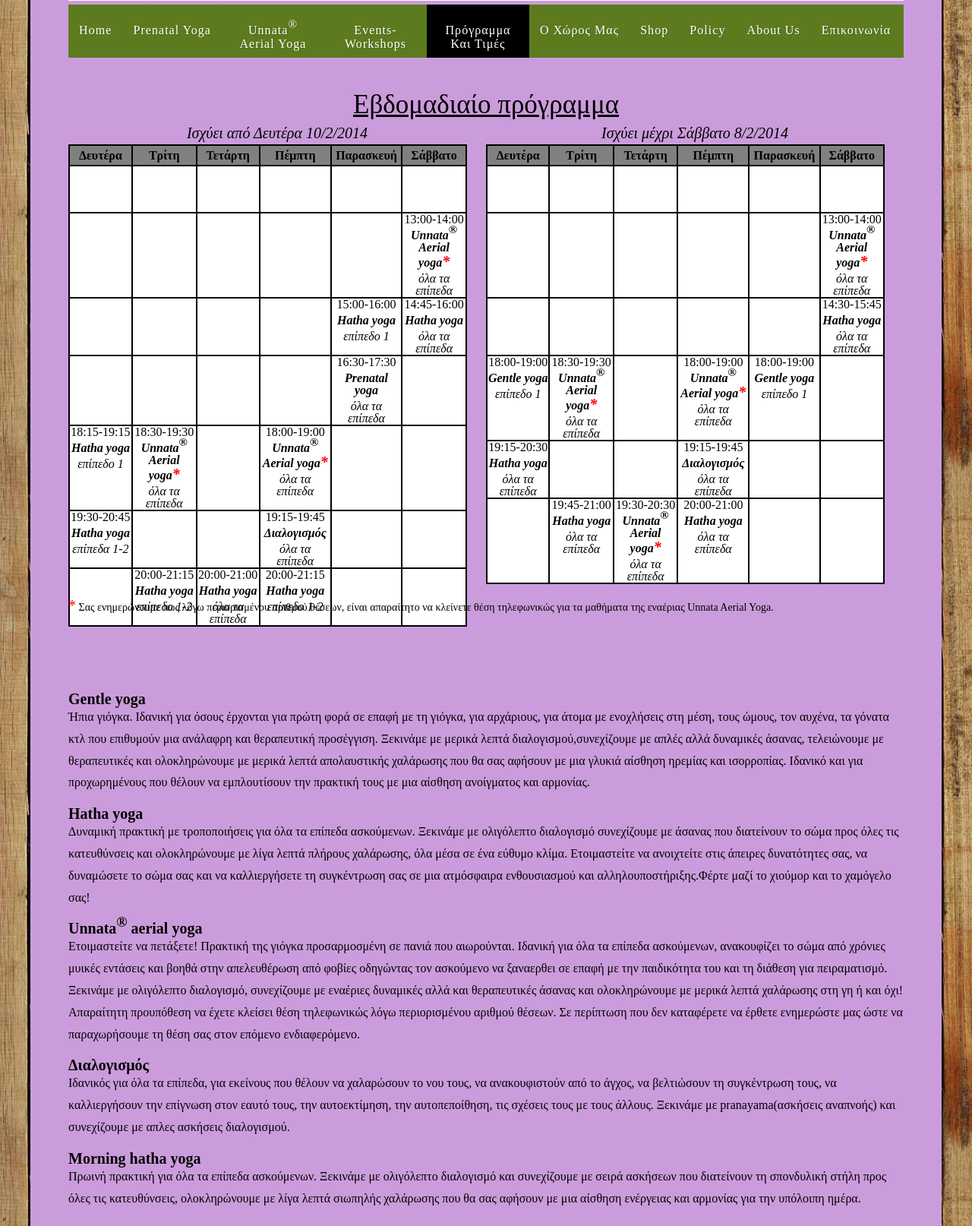
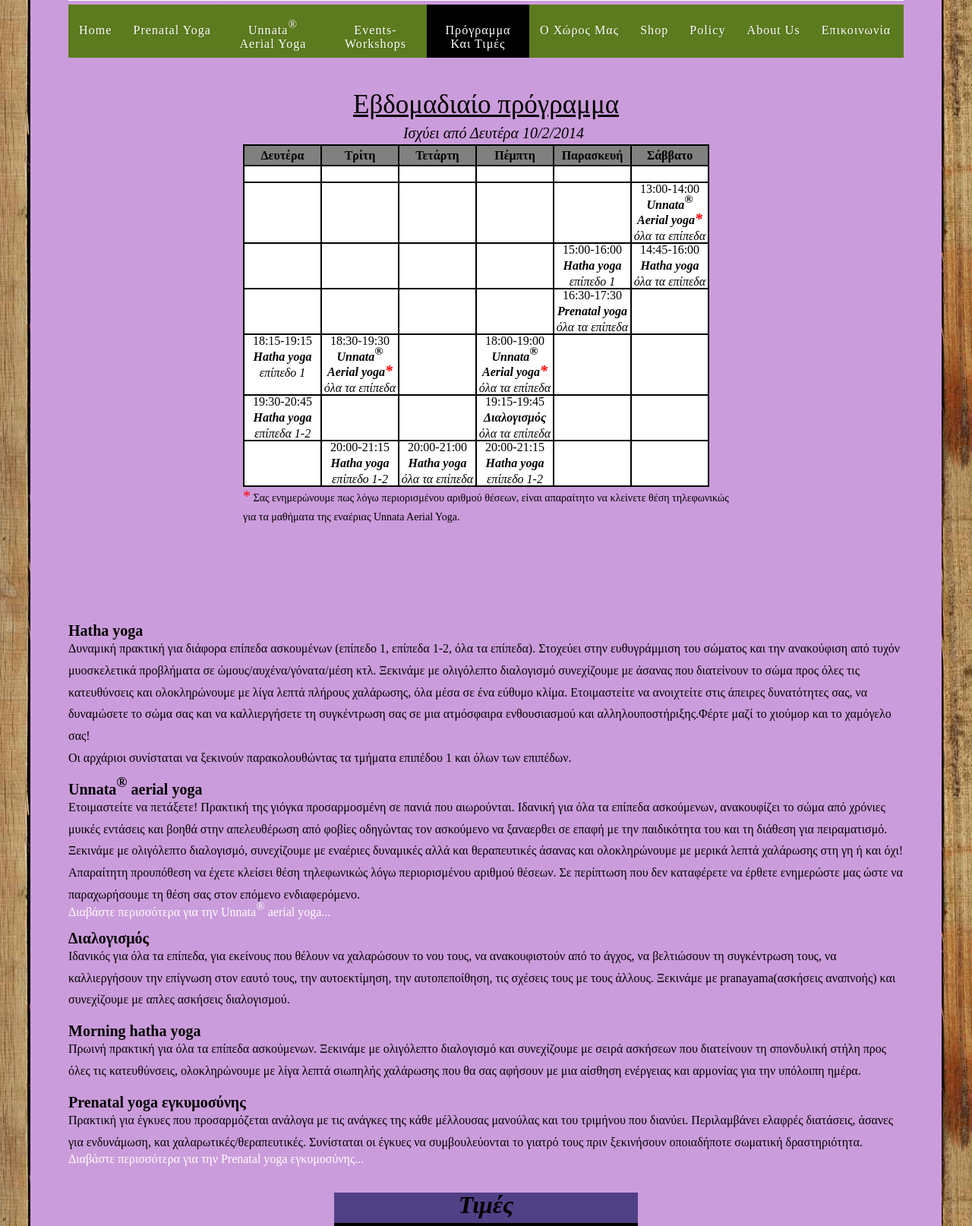
Before and after one commit to jimsiak/omshanti, a PHP site: page /index.php?page=program in a window 1280 px wide. Shown: the part 309-1923 px from the top of the page at 76% size. Run offline with PHP 8.4, Linux system fonts and the light colour scheme.

Commit message:
Minor changes.
Synchronized www.omshanti.gr

```diff
--- a/pages/program.html
+++ b/pages/program.html
@@ -105,109 +105,10 @@
 		</tr>
 	</table>
 
+	<!-- Unnata footnote. -->
+	<p id="unnata_footnote"><span class="unnata_footnote_symbol">*</span> Σας ενημερώνουμε πως λόγω περιορισμένου αριθμού θέσεων, είναι απαραίτητο να κλείνετε θέση τηλεφωνικώς για τα μαθήματα της εναέριας Unnata Aerial Yoga.</p>
+
 	</div> <!-- #new -->
-
-
-
-	<div id="old">
-	<h2>Ισχύει μέχρι Σάββατο 8/2/2014</h2>
-	<table class="program_table">
-		<tr>
-			<th>Δευτέρα</th>
-			<th>Τρίτη</th>
-			<th>Τετάρτη</th>
-			<th>Πέμπτη</th>
-			<th>Παρασκευή</th>
-			<th>Σάββατο</th></tr>
-		<tr>
-			<td/><td/>
-			<td/>
-			<td/><td/><td/>
-		</tr>
-		<tr>
-			<td/><td/>
-			<td/>
-			<td/>
-			<td/>
-			<td class="aerial_cell">
-				<span class="time">13:00-14:00</span>
-				<span class="class"><a href="#aerial_desc">Unnata<sup>&reg;</sup> Aerial yoga<span class="unnata_footnote_symbol">*</span></a></span>
-				<span class="levels">όλα τα επίπεδα</span>
-			</td>
-		</tr>
-		<tr>
-			<td/><td/><td/><td/><td/>
-			<td class="hatha_cell">
-				<span class="time">14:30-15:45</span>
-				<span class="class"><a href="#hatha_desc">Hatha yoga</a></span>
-				<span class="levels">όλα τα επίπεδα</span>
-			</td>
-		</tr>
-		<tr>
-			<td class="gentle_cell">
-				<span class="time">18:00-19:00</span>
-				<span class="class"><a href="#gentle_desc">Gentle yoga</a></span>
-				<span class="levels">επίπεδο 1</span>
-			</td>
-			<td class="aerial_cell">
-				<span class="time">18:30-19:30</span>
-				<span class="class"><a href="#aerial_desc">Unnata<sup>&reg;</sup> Aerial yoga<span class="unnata_footnote_symbol">*</span></a></span>
-				<span class="levels">όλα τα επίπεδα</span>
-			</td>
-			<td/>
-			<td class="aerial_cell">
-				<span class="time">18:00-19:00</span>
-				<span class="class"><a href="#aerial_desc">Unnata<sup>&reg;</sup> Aerial yoga<span class="unnata_footnote_symbol">*</span></a></span>
-				<span class="levels">όλα τα επίπεδα</span>
-			</td>
-			<td class="gentle_cell">
-				<span class="time">18:00-19:00</span>
-				<span class="class"><a href="#gentle_desc">Gentle yoga</a></span>
-				<span class="levels">επίπεδο 1</span>
-			</td>
-			<td/>
-		</tr>
-		<tr>
-			<td class="hatha_cell">
-				<span class="time">19:15-20:30</span>
-				<span class="class"><a href="#hatha_desc">Hatha yoga</a></span>
-				<span class="levels">όλα τα επίπεδα</span>
-			</td>
-			<td/><td/>
-			<td class="meditation_cell">
-				<span class="time">19:15-19:45</span>
-				<span class="class"><a href="#med_desc">Διαλογισμός</a></span>
-				<span class="levels">όλα τα επίπεδα</span>
-			</td>
-			<td/><td/>
-		</tr>
-		<tr>
-			<td/>
-			<td class="hatha_cell">
-				<span class="time">19:45-21:00</span>
-				<span class="class"><a href="#hatha_desc">Hatha yoga</a></span>
-				<span class="levels">όλα τα επίπεδα</span>
-			</td>
-			<td class="aerial_cell">
-				<span class="time">19:30-20:30</span>
-				<span class="class"><a href="#aerial_desc">Unnata<sup>&reg;</sup> Aerial yoga<span class="unnata_footnote_symbol">*</span></a></span>
-				<span class="levels">όλα τα επίπεδα</span>
-			</td>
-			<td class="hatha_cell">
-				<span class="time">20:00-21:00</span>
-				<span class="class"><a href="#hatha_desc">Hatha yoga</a></span>
-				<span class="levels">όλα τα επίπεδα</span>
-			</td>
-			<td/><td/>
-		</tr>
-	</table>
-
-	<!-- Unnata footnote. -->
-<!--
-	<p id="unnata_footnote"><span class="unnata_footnote_symbol">*</span> Σας ενημερώνουμε πως λόγω περιορισμένου αριθμού θέσεων, είναι απαραίτητο να κλείνετε θέση τηλεφωνικώς για τα μαθήματα της εναέριας Unnata Aerial Yoga.</p>
--->
-
-	</div> <!-- #old -->
 
 <!--
 	<div id="cycle">
@@ -218,26 +119,19 @@
 		</p>
 	</div>
 -->
-
-	<!-- Unnata footnote. -->
-	<p id="unnata_footnote"><span class="unnata_footnote_symbol">*</span> Σας ενημερώνουμε πως λόγω περιορισμένου αριθμού θέσεων, είναι απαραίτητο να κλείνετε θέση τηλεφωνικώς για τα μαθήματα της εναέριας Unnata Aerial Yoga.</p>
-
 	</div> <!-- #program -->
 
 	<!-- Classes descriptions -->
-	<div class="class_desc" id="gentle_desc">
-	<h3>Gentle yoga</h3>
-	<p>Ήπια γιόγκα. Ιδανική για όσους έρχονται για πρώτη φορά σε επαφή με τη γιόγκα, για αρχάριους, για άτομα με ενοχλήσεις στη μέση, τους ώμους, τον αυχένα, τα γόνατα κτλ που επιθυμούν μια ανάλαφρη και θεραπευτική προσέγγιση. Ξεκινάμε με μερικά λεπτά διαλογισμού,συνεχίζουμε με απλές αλλά δυναμικές άσανας, τελειώνουμε με θεραπευτικές και ολοκληρώνουμε με μερικά λεπτά απολαυστικής χαλάρωσης που θα σας αφήσουν με μια γλυκιά αίσθηση ηρεμίας και ισορροπίας. Ιδανικό και για προχωρημένους που θέλουν να εμπλουτίσουν την πρακτική τους με μια αίσθηση ανοίγματος και αρμονίας.</p> <br/>
-	</div>
-
 	<div class="class_desc" id="hatha_desc">
 	<h3>Hatha yoga</h3>
-	<p>Δυναμική πρακτική με τροποποιήσεις για όλα τα επίπεδα ασκούμενων. Ξεκινάμε με ολιγόλεπτο διαλογισμό συνεχίζουμε με άσανας που διατείνουν το σώμα προς όλες τις κατευθύνσεις και ολοκληρώνουμε με λίγα λεπτά πλήρους χαλάρωσης, όλα μέσα σε ένα εύθυμο κλίμα. Ετοιμαστείτε να ανοιχτείτε στις άπειρες δυνατότητες σας,  να δυναμώσετε το σώμα σας και να καλλιεργήσετε τη συγκέντρωση σας σε μια ατμόσφαιρα ενθουσιασμού και αλληλουποστήριξης.Φέρτε μαζί το χιούμορ και το χαμόγελο σας!</p> <br/>
+	<p>Δυναμική πρακτική για διάφορα επίπεδα ασκουμένων (επίπεδο 1, επίπεδα 1-2, όλα τα επίπεδα). Στοχεύει στην ευθυγράμμιση του σώματος και την ανακούφιση από τυχόν μυοσκελετικά προβλήματα σε ώμους/αυχένα/γόνατα/μέση κτλ. Ξεκινάμε με ολιγόλεπτο διαλογισμό συνεχίζουμε με άσανας που διατείνουν το σώμα προς όλες τις κατευθύνσεις και ολοκληρώνουμε με λίγα λεπτά πλήρους χαλάρωσης, όλα μέσα σε ένα εύθυμο κλίμα. Ετοιμαστείτε να ανοιχτείτε στις άπειρες δυνατότητες σας, να δυναμώσετε το σώμα σας και να καλλιεργήσετε τη συγκέντρωση σας σε μια ατμόσφαιρα ενθουσιασμού και αλληλουποστήριξης.Φέρτε μαζί το χιούμορ και το χαμόγελο σας! <br/>
+Οι αρχάριοι συνίσταται να ξεκινούν παρακολουθώντας τα τμήματα επιπέδου 1 και όλων των επιπέδων.</p> <br/>
 	</div>
 
 	<div class="class_desc" id="aerial_desc">
 	<h3>Unnata<sup>&reg;</sup> aerial yoga</h3>
-	<p>Ετοιμαστείτε να πετάξετε! Πρακτική της γιόγκα προσαρμοσμένη σε πανιά που αιωρούνται. Ιδανική για όλα τα επίπεδα ασκούμενων, ανακουφίζει το σώμα από χρόνιες μυικές εντάσεις και βοηθά στην απελευθέρωση από φοβίες οδηγώντας τον ασκούμενο να ξαναερθει σε επαφή με την παιδικότητα του και τη διάθεση για πειραματισμό. Ξεκινάμε με ολιγόλεπτο διαλογισμό, συνεχίζουμε με εναέριες δυναμικές αλλά και θεραπευτικές άσανας και ολοκληρώνουμε με μερικά λεπτά χαλάρωσης στη γη ή και όχι! Απαραίτητη προυπόθεση να έχετε κλείσει θέση τηλεφωνικώς λόγω περιορισμένου αριθμού θέσεων. Σε περίπτωση που δεν καταφέρετε να έρθετε ενημερώστε μας ώστε να παραχωρήσουμε τη θέση σας στον επόμενο ενδιαφερόμενο.</p> <br/>
+	<p>Ετοιμαστείτε να πετάξετε! Πρακτική της γιόγκα προσαρμοσμένη σε πανιά που αιωρούνται. Ιδανική για όλα τα επίπεδα ασκούμενων, ανακουφίζει το σώμα από χρόνιες μυικές εντάσεις και βοηθά στην απελευθέρωση από φοβίες οδηγώντας τον ασκούμενο να ξαναερθει σε επαφή με την παιδικότητα του και τη διάθεση για πειραματισμό. Ξεκινάμε με ολιγόλεπτο διαλογισμό, συνεχίζουμε με εναέριες δυναμικές αλλά και θεραπευτικές άσανας και ολοκληρώνουμε με μερικά λεπτά χαλάρωσης στη γη ή και όχι! Απαραίτητη προυπόθεση να έχετε κλείσει θέση τηλεφωνικώς λόγω περιορισμένου αριθμού θέσεων. Σε περίπτωση που δεν καταφέρετε να έρθετε ενημερώστε μας ώστε να παραχωρήσουμε τη θέση σας στον επόμενο ενδιαφερόμενο.</p>
+	<a href="?page=unnata_aerial_yoga">Διαβάστε περισσότερα για την Unnata<sup>&reg;</sup> aerial yoga...</a> <br/> <br/>
 	</div>
 
 	<div class="class_desc" id="med_desc">
@@ -248,6 +142,13 @@
 	<div class="class_desc" id="morn_desc">
 	<h3>Morning hatha yoga</h3>
 	<p>Πρωινή πρακτική για όλα τα επίπεδα ασκούμενων. Ξεκινάμε με ολιγόλεπτο διαλογισμό και συνεχίζουμε με σειρά ασκήσεων που διατείνουν τη σπονδυλική στήλη προς όλες τις κατευθύνσεις, ολοκληρώνουμε με λίγα λεπτά σιωπηλής χαλάρωσης που θα σας αφήσουν με μια αίσθηση ενέργειας και αρμονίας για την υπόλοιπη ημέρα.</p> <br/>
+	</div>
+
+	<div class="class_desc" id="prenatal_desc">
+	<h3>Prenatal yoga εγκυμοσύνης</h3>
+	<p>Πρακτική για έγκυες  που προσαρμόζεται ανάλογα με τις ανάγκες της κάθε μέλλουσας μανούλας και του τριμήνου που διανύει. Περιλαμβάνει ελαφρές διατάσεις, άσανες για ενδυνάμωση, και χαλαρωτικές/θεραπευτικές.
+Συνίσταται οι έγκυες να συμβουλεύονται το γιατρό τους πριν ξεκινήσουν οποιαδήποτε σωματική δραστηριότητα.</p>
+	<a href="?page=prenatal_yoga">Διαβάστε περισσότερα για την Prenatal yoga εγκυμοσύνης...</a> <br/> <br/>
 	</div>
 
 	<!-- Prices -->
--- a/style.css
+++ b/style.css
@@ -966,7 +966,6 @@ p.important {
 /**********************************/
 #program
 {
-	margin-bottom: 90px;
 	width: 100%;
 	height: 700px;
 }
@@ -983,19 +982,16 @@ p.important {
 	font-style: italic;
 	margin-top: 10px;
 }
-#program div {
-	height: 630px;
-}
 #program #old {
 	width: 50%;
 	float: left;
 	clear: none;
 }
 #program #new {
-/*	width: 60%;
-	margin-left: 250px; */
-	width: 50%;
-	float: left;
+	width: 60%;
+	height: 100%;
+	margin-left: 230px;
+/*	float: left; */
 }
 table.program_table
 {
@@ -1004,12 +1000,14 @@ table.program_table
 	border: 1px solid black;
 	margin: 5px 25px 0px 0px;
 	text-align: center;
+	height: 200px;
 }
 table.program_table th, table.program_table td
 {
 	border: 1px solid black;
 	width: 100px;
-	height: 60px;
+	height: 20px;
+	max-height: 30px;
 }
 table.program_table th
 {
```
